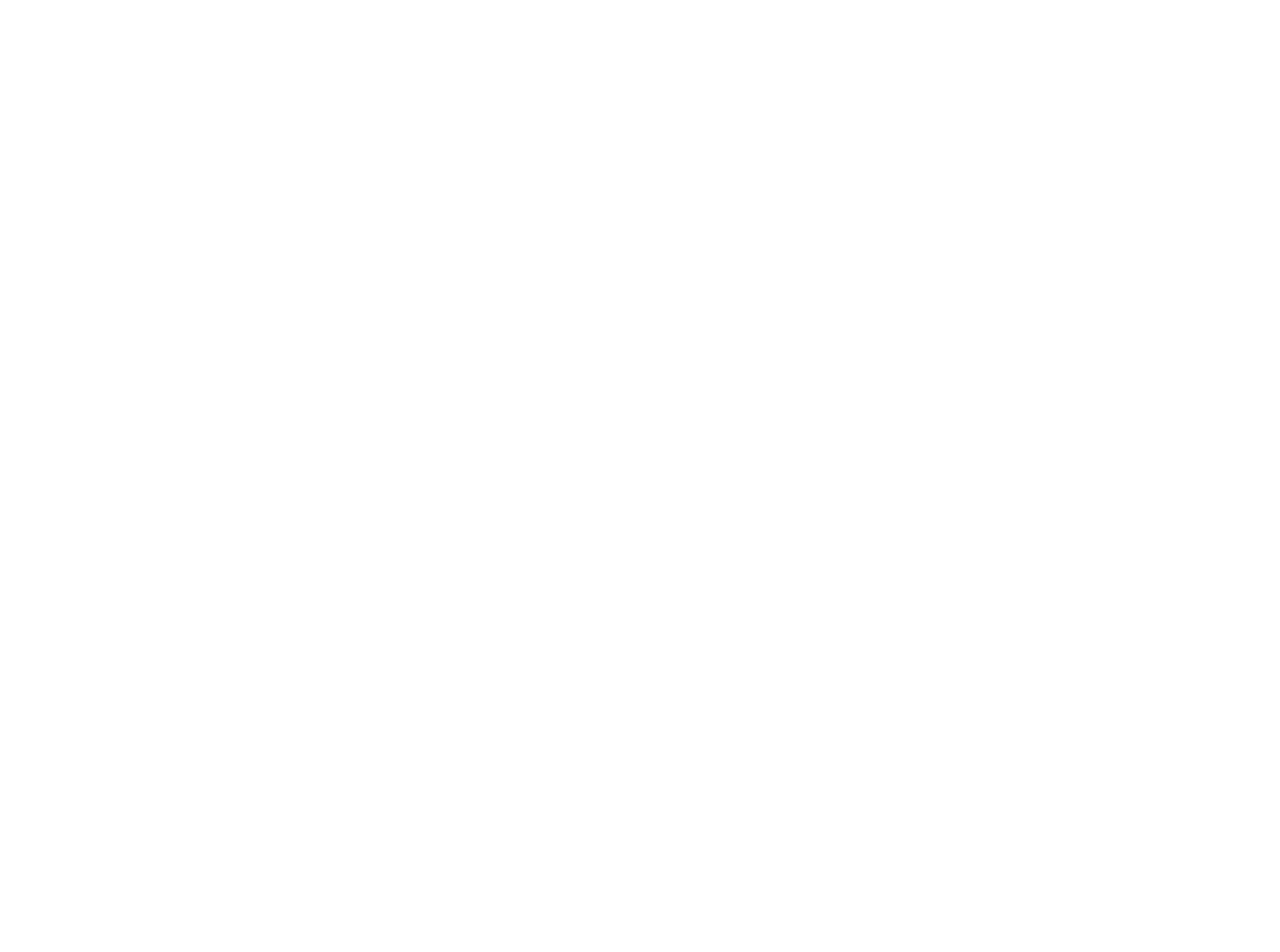
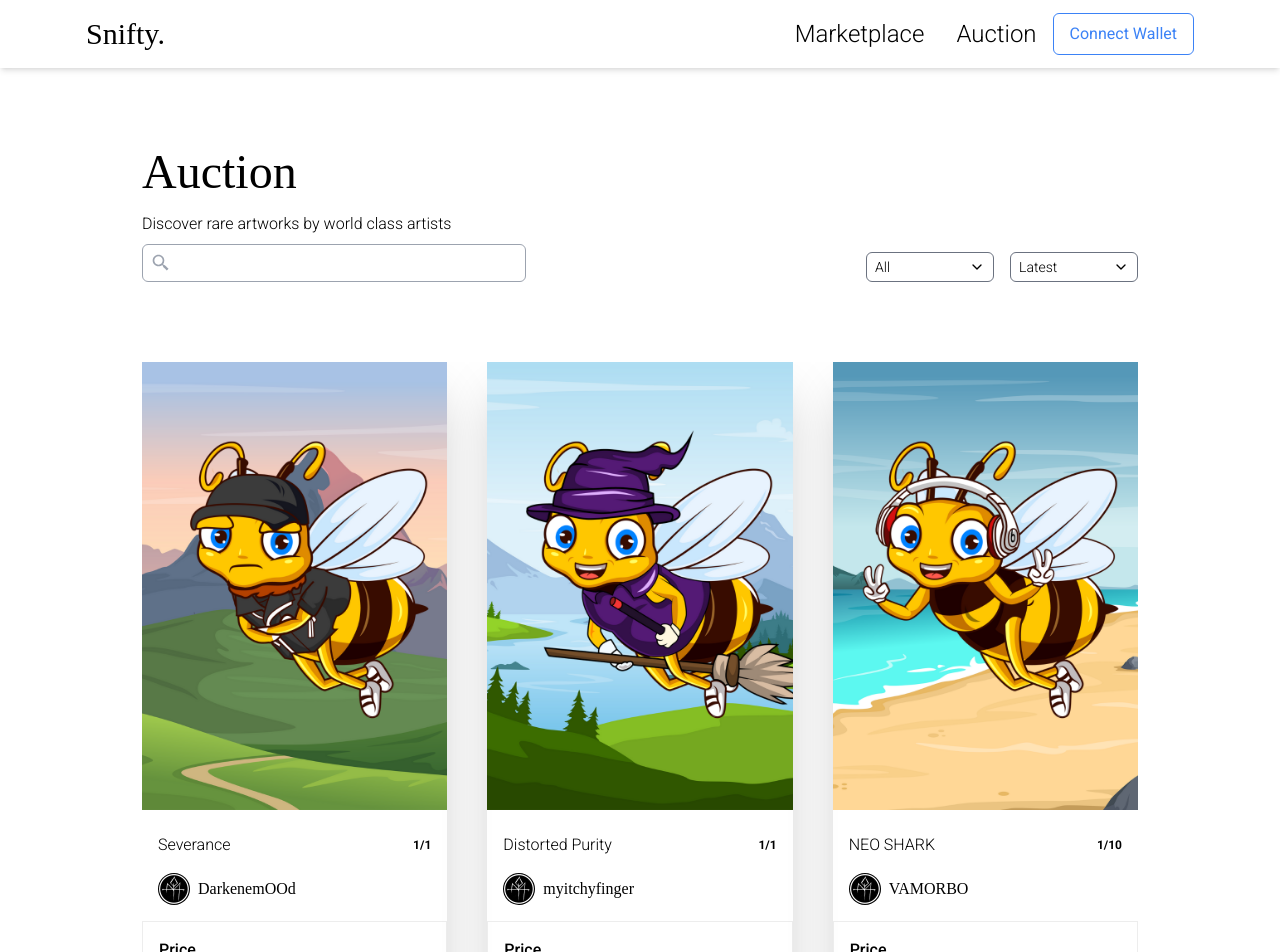
Before and after one commit to Rakeshpradhan1999/knownOrigin_CLONE, a React (Create React App) app: page /auction in a window 1280 px wide. Before the commit this address had no page. Shown: the top 952 px of the page. Before the commit the page ends 800 px from the top, so only its background shows below. Built offline with nearby package versions, Linux system fonts and the light colour scheme; a web font is replaced by a local one.

Commit message:
added auction page

```diff
--- a/src/App.js
+++ b/src/App.js
@@ -4,6 +4,7 @@ import { BrowserRouter, Routes, Route } from "react-router-dom";
 import Details from "./pages/detail";
 import MarketPlace from "./pages/marketplace";
 import Profile from "./pages/profile";
+import Auction from "./pages/auction";
 function App() {
   return (
     <BrowserRouter>
@@ -12,6 +13,7 @@ function App() {
         <Route path="details" element={<Details />} />
         <Route path="marketplace" element={<MarketPlace />} />
         <Route path="profile" element={<Profile />} />
+        <Route path="auction" element={<Auction />} />
       </Routes>
     </BrowserRouter>
   );
--- /dev/null
+++ b/src/pages/auction/index.js
@@ -0,0 +1,264 @@
+import React, { useState } from "react";
+import { Layout } from "../../compnents";
+import Image3 from "../../assets/images/card1.png";
+import Image2 from "../../assets/images/card2.png";
+import Image1 from "../../assets/images/card3.png";
+import User from "../../assets/images/user.jpg";
+import { NftCard } from "../../compnents";
+import InfiniteScroll from "react-infinite-scroll-component";
+import { BiSearchAlt2 } from "react-icons/bi";
+import { FiChevronDown } from "react-icons/fi";
+const selectData1 = [
+  {
+    id: 1,
+    name: "All",
+  },
+  {
+    id: 2,
+    name: "1 of 1",
+  },
+  {
+    id: 3,
+    name: "Rare 1/10",
+  },
+  {
+    id: 4,
+    name: "Offers Only",
+  },
+];
+const selectData2 = [
+  {
+    id: 1,
+    name: "Latest",
+  },
+  {
+    id: 2,
+    name: "Oldest",
+  },
+  {
+    id: 3,
+    name: "Lowest Price",
+  },
+  {
+    id: 4,
+    name: "Highest Price",
+  },
+  {
+    id: 5,
+    name: "Upcoming Sales",
+  },
+  {
+    id: 6,
+    name: "24h Reserve Auction",
+  },
+  {
+    id: 7,
+    name: "Genesis art",
+  },
+];
+
+const Auction = () => {
+  const [select1, setSelect1] = useState("All");
+  const [select2, setSelect2] = useState("Latest");
+
+  return (
+    <Layout>
+      <div className="container">
+        <div className="lg:px-14 ">
+          <h1 className="text-5xl font-thin font-serif mt-20 ">Auction</h1>
+          <p className="text-base mt-4 font-thin">
+            Discover rare artworks by world class artists{" "}
+          </p>
+          <div className="flex flex-wrap items-center justify-between">
+            <SearchBar />
+
+            <div className="flex mt-4 ">
+              <div>
+                <CustomSelect
+                  data={selectData1}
+                  select={select1}
+                  setSelect={setSelect1}
+                />
+              </div>
+              <div className="ml-4">
+                <CustomSelect
+                  data={selectData2}
+                  select={select2}
+                  setSelect={setSelect2}
+                />
+              </div>
+            </div>
+          </div>
+          <InfiniteScroll
+            dataLength={cardList.length}
+            hasMore={cardList.length < 12}
+            loader={<h4>Loading...</h4>}
+            // endMessage={
+            //   <p style={{ textAlign: "center" }}>
+            //     <b>Yay! You have seen it all</b>
+            //   </p>
+            // }
+            className="mt-10 md:mt-20 pb-20 grid md:grid-cols-3 gap-6 lg:gap-10"
+          >
+            {cardList.map((val, i) => (
+              <React.Fragment key={i}>
+                <NftCard data={val} />
+              </React.Fragment>
+            ))}
+          </InfiniteScroll>
+        </div>
+      </div>
+    </Layout>
+  );
+};
+
+export default Auction;
+
+const CustomSelect = ({ data, select, setSelect }) => {
+  const [show, setShow] = useState(false);
+  const selectHandler = () => {
+    setShow((prev) => !prev);
+  };
+
+  const optionHandler = (val) => {
+    // setShow(false);
+    setSelect(val.name);
+  };
+
+  return (
+    <button
+      onClick={selectHandler}
+      className="border relative w-32 border-gray-500 px-2  py-1 rounded-md flex items-center justify-between "
+    >
+      <span className="text-sm font-thin ">{select}</span>
+      <span>
+        <FiChevronDown />
+      </span>
+      <div
+        className={`shadow-md z-50 absolute top-full left-0 bg-white border rounded-md border-gray-400 w-full py-0 ${
+          show ? "" : " hidden "
+        }`}
+      >
+        {data.map((val, i) => (
+          <span
+            className="text-xs hover:bg-gray-200 inline-block text-center w-full py-0.5"
+            key={val.id}
+            onClick={() => optionHandler(val)}
+          >
+            {val.name}
+          </span>
+        ))}
+      </div>
+    </button>
+  );
+};
+
+const SearchBar = () => {
+  return (
+    <div className="border border-gray-400 w-full md:w-96 flex items-center rounded-md mt-2">
+      <button className="p-2 text-xl text-gray-400">
+        <BiSearchAlt2 />
+      </button>
+      <input type="text" className="focus:outline-none h-full w-full" />
+    </div>
+  );
+};
+
+const cardList = [
+  {
+    img: Image1,
+    title: "Severance",
+    userImage: User,
+    userName: "DarkenemOOd",
+    price: "0.7",
+    list: "1/1",
+  },
+  {
+    img: Image2,
+    title: "Distorted Purity",
+    userImage: User,
+    userName: "myitchyfinger",
+    price: "0.2",
+    list: "1/1",
+  },
+  {
+    img: Image3,
+    title: "NEO SHARK",
+    userImage: User,
+    userName: "VAMORBO",
+    price: "0.04",
+    list: "1/10",
+  },
+  {
+    img: Image1,
+    title: "Severance",
+    userImage: User,
+    userName: "DarkenemOOd",
+    price: "0.7",
+    list: "1/1",
+  },
+  {
+    img: Image2,
+    title: "Distorted Purity",
+    userImage: User,
+    userName: "myitchyfinger",
+    price: "0.2",
+    list: "1/1",
+  },
+  {
+    img: Image3,
+    title: "NEO SHARK",
+    userImage: User,
+    userName: "VAMORBO",
+    price: "0.04",
+    list: "1/10",
+  },
+  {
+    img: Image1,
+    title: "Severance",
+    userImage: User,
+    userName: "DarkenemOOd",
+    price: "0.7",
+    list: "1/1",
+  },
+  {
+    img: Image2,
+    title: "Distorted Purity",
+    userImage: User,
+    userName: "myitchyfinger",
+    price: "0.2",
+    list: "1/1",
+  },
+  {
+    img: Image3,
+    title: "NEO SHARK",
+    userImage: User,
+    userName: "VAMORBO",
+    price: "0.04",
+    list: "1/10",
+  },
+  {
+    img: Image1,
+    title: "Severance",
+    userImage: User,
+    userName: "DarkenemOOd",
+    price: "0.7",
+    list: "1/1",
+  },
+  {
+    img: Image2,
+    title: "Distorted Purity",
+    userImage: User,
+    userName: "myitchyfinger",
+    price: "0.2",
+    list: "1/1",
+  },
+  {
+    img: Image3,
+    title: "NEO SHARK",
+    userImage: User,
+    userName: "VAMORBO",
+    price: "0.04",
+    list: "1/10",
+  },
+];
```
